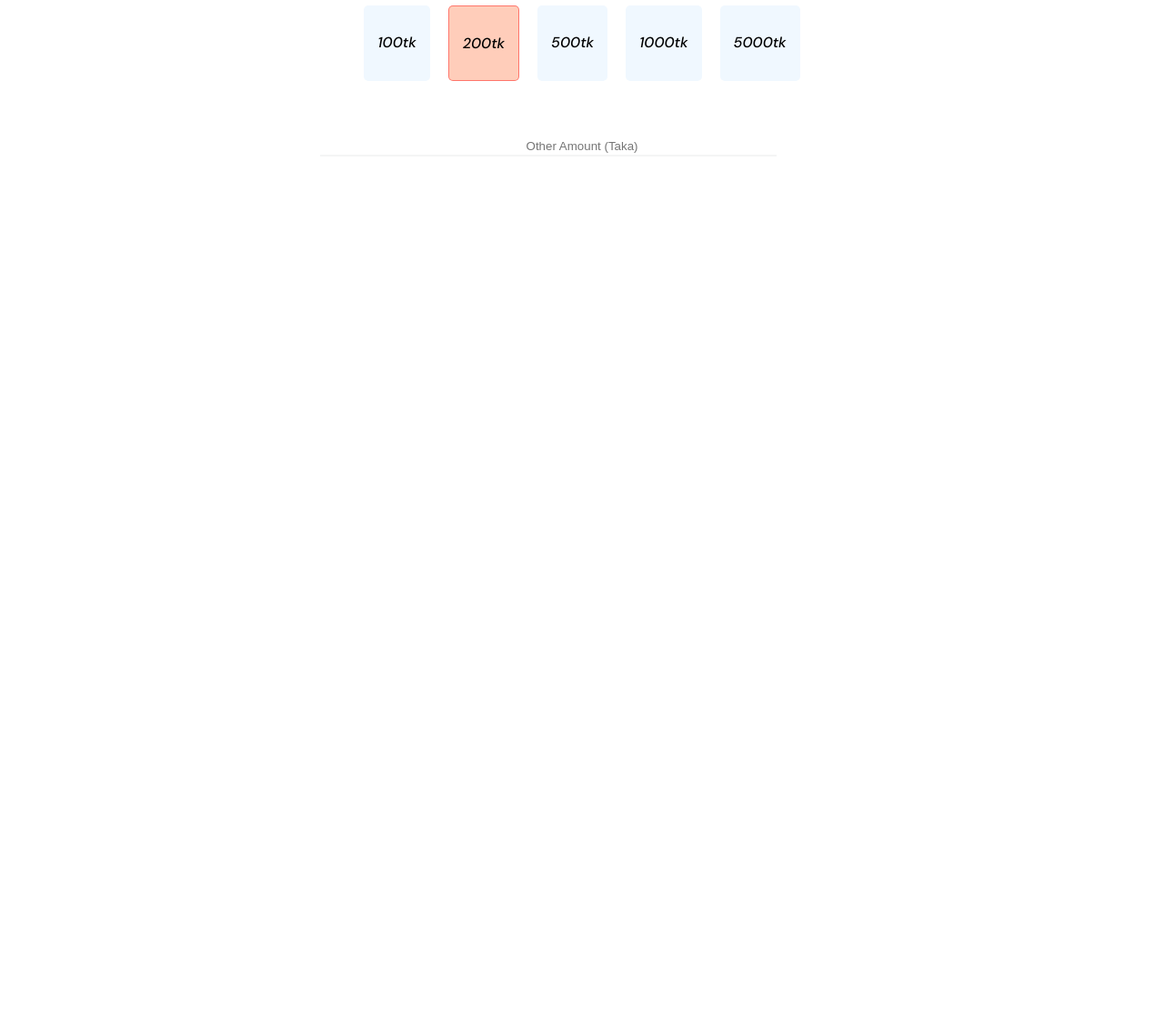
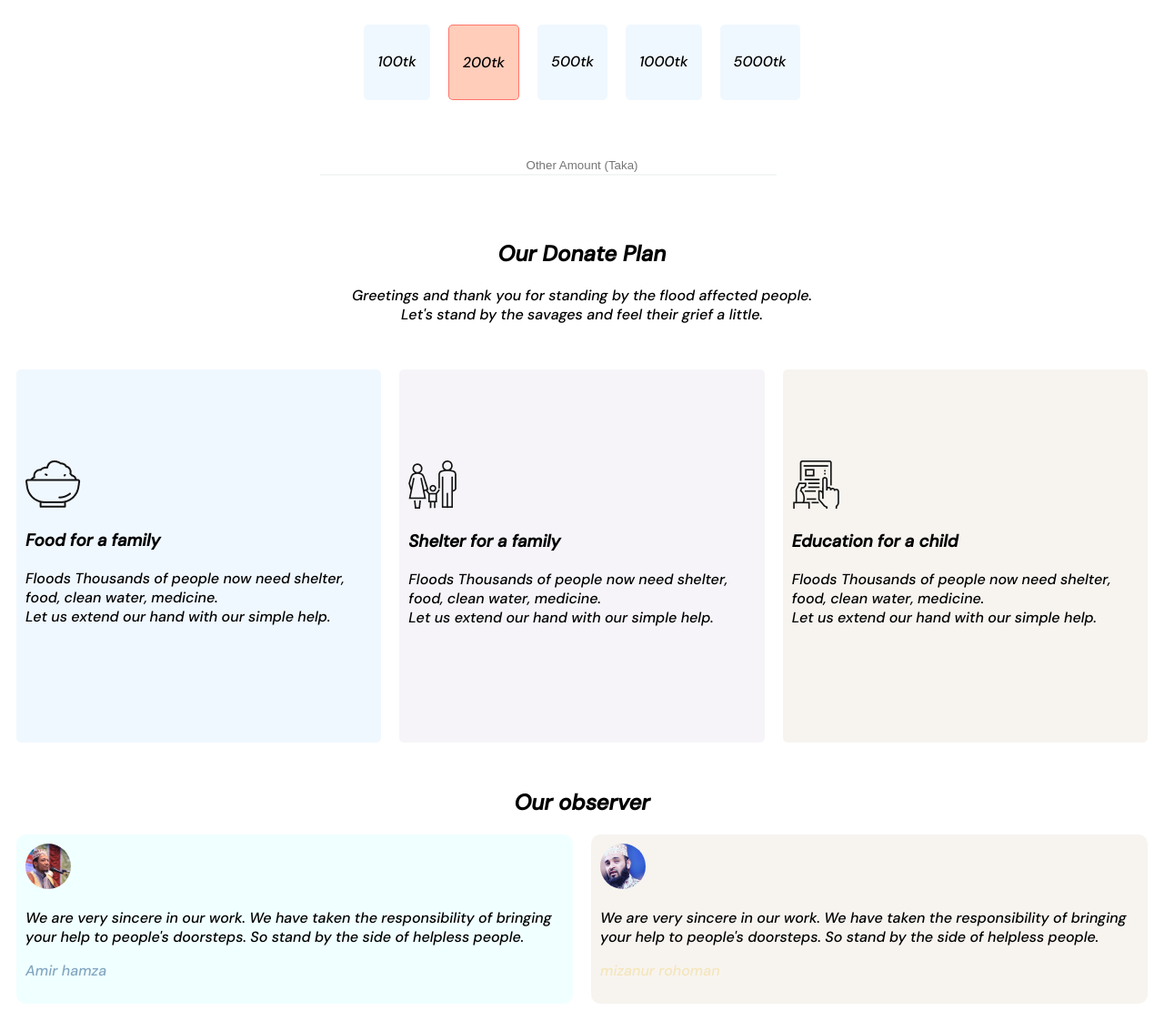
Before and after one commit to ainul1997/osohi-today, a plain HTML site: page index.html in a window 1280 px wide. Shown: the part 720-1831 px from the top of the page at 91% size. Before the commit the page ends 900 px from the top, so only its background shows below. Drawn offline with Linux system fonts and the light colour scheme.

Commit message:
added Our observer Section

```diff
--- a/index.html
+++ b/index.html
@@ -15,21 +15,26 @@
 </head>
 
 <body>
+    <header>
         <section class="section-tophelp">
             <div class="tophelp">
                 <h1 id="Need-help"> Let's help Those Who Are more In Need</h1>
-            <p>Greetings and thank you for standing by the flood affected people. Let's stand by the savages and feel
+                <p>Greetings and thank you for standing by the flood affected people. <br> Let's stand by the savages
+                    and
+                    feel
                     their grief a little.</p>
                 <button class=" btn-helpNow">Donate Now</button>
             </div>
         </section>
+    </header>
+
     <section class="section-donate">
         <div class="donate">
             <div>
                 <h1> OSOHI TODAY</h1>
-                <p>Greetings and thank you for standing by the flood affected people. Let's stand by the savages and
-                    feel
-                    their grief a little.</p>
+                <p>Greetings and thank you for standing by the flood affected people. <br> Let's stand by the savages
+                    and
+                    feel their grief a little.</p>
                 <div class="amount-card">
                     <div class="amount-take"> 100tk</div>
                     <div class="amount-take1"> 200tk</div>
@@ -47,6 +52,63 @@
             </form>
         </div>
     </section>
+    <section class="section-donation-plan">
+        <div>
+            <div>
+                <h1> Our Donate Plan</h1>
+                <p>Greetings and thank you for standing by the flood affected people. <br> Let's stand by the savages
+                    and
+                    feel their grief a little.</p>
+            </div>
+            <div class="donation-card">
+                <div class="card-1">
+                    <img src="/icons/food.png" alt="">
+                    <h3> Food for a family</h3>
+                    <p>Floods Thousands of people now need shelter, food, clean water, medicine. <br> Let us extend our
+                        hand
+                        with
+                        our simple help.</p>
+                </div>
+                <div class="card-2">
+                    <img src="/icons/shelter.png" alt="">
+                    <h3> Shelter for a family</h3>
+                    <p>Floods Thousands of people now need shelter, food, clean water, medicine. <br> Let us extend our
+                        hand
+                        with
+                        our simple help.</p>
+                </div>
+                <div class="card-3">
+                    <img src="/icons/Frame-1.png" alt="">
+                    <h3> Education for a child</h3>
+                    <p>Floods Thousands of people now need shelter, food, clean water, medicine. <br> Let us extend our
+                        hand
+                        with
+                        our simple help.</p>
+                </div>
+            </div>
+        </div>
+    </section>
+    <section>
+        <div class="Our-observer">
+            <h1>Our observer</h1>
+            <div class="observer">
+                <div class="observer-1">
+                    <img src="/images/EPyU4yNVUAA4WW_.png" alt="">
+                    <p>We are very sincere in our work. We have taken the responsibility of bringing your help to
+                        people's
+                        doorsteps. So stand by the side of helpless people.</p>
+                    <p class="name-1">Amir hamza</p>
+                </div>
+                <div class="observer-2">
+                    <img src="/images/mizanur Rahman.jpg" alt="">
+                    <p>We are very sincere in our work. We have taken the responsibility of bringing your help to
+                        people's
+                        doorsteps. So stand by the side of helpless people.</p>
+                    <p class="name-2">mizanur rohoman</p>
+                </div>
+            </div>
+        </div>
+    </section>
 </body>
 
 </html>
--- a/style.css
+++ b/style.css
@@ -80,3 +80,85 @@ body {
     width: 500px;
     border: 1px solid rgba(223, 225, 227, 0.344);
 }
+
+.section-donation-plan {
+    display: flex;
+    justify-content: center;
+    margin-top: 50px;
+    text-align: center;
+}
+
+.donation-card {
+    display: flex;
+    justify-content: center;
+    margin-top: 50px;
+}
+
+.card-1 {
+    background-color: aliceblue;
+    padding: 10px;
+    margin: 0px 10px;
+    height: 300px;
+    text-align: left;
+    padding-top: 100px;
+    border-radius: 5px;
+}
+
+.card-2 {
+    background-color: rgba(241, 237, 244, 0.619);
+    padding: 10px;
+    margin: 0px 10px;
+    height: 300px;
+    text-align: left;
+    padding-top: 100px;
+    border-radius: 5px;
+}
+
+.card-3 {
+    background-color: rgba(240, 235, 228, 0.538);
+    padding: 10px;
+    margin: 0px 10px;
+    height: 300px;
+    text-align: left;
+    padding-top: 100px;
+    border-radius: 5px;
+}
+
+.Our-observer h1 {
+    display: flex;
+    justify-content: center;
+    margin-top: 50px;
+}
+
+.observer {
+    display: flex;
+
+}
+
+.observer img {
+    width: 50px;
+    height: 50px;
+    border-radius: 30px;
+}
+
+.observer-1 {
+    margin: 0px 10px;
+    padding: 10px;
+    background-color: azure;
+    border-radius: 10px;
+}
+
+.observer-2 {
+    margin: 0px 10px;
+    padding: 10px;
+    background-color: rgba(240, 235, 228, 0.538);
+    border-radius: 10px;
+}
+
+.name-1 {
+    color: rgba(59, 109, 153, 0.607);
+}
+
+.name-2 {
+    color: rgba(242, 212, 122, 0.461);
+}
```
Also changed, not shown: images/EPyU4yNVUAA4WW_.png (added), images/mizanur Rahman.jpg (added). Lines whose indentation alone changed are shown as unchanged.
